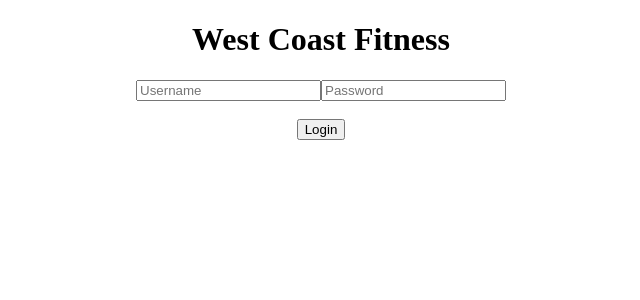
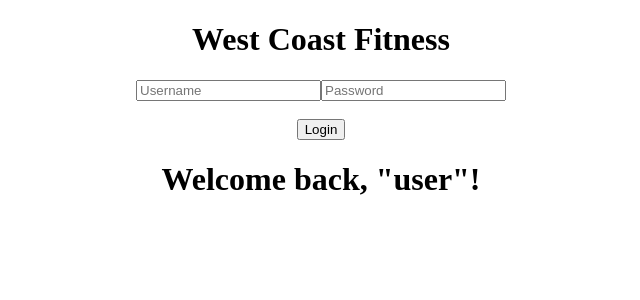
Before and after one commit to jazminsol/westcoastFitness, a React (Create React App) app in the folder my/: page / in a window 1280 px wide. Shown: the top 300 px of the page, without its empty margins (319-959 px from the left). Built offline with nearby package versions, Linux system fonts and the light colour scheme.

Commit message:
installed react-router-dom, created the workoutcontainer component, imported it into App

```diff
--- a/my/package.json
+++ b/my/package.json
@@ -8,6 +8,7 @@
     "@testing-library/user-event": "^12.8.3",
     "react": "^17.0.2",
     "react-dom": "^17.0.2",
+    "react-router-dom": "^5.2.0",
     "react-scripts": "4.0.3",
     "web-vitals": "^1.1.2"
   },
--- a/my/src/App.js
+++ b/my/src/App.js
@@ -1,10 +1,12 @@
 import './App.css';
 import LoginForm from "./LoginForm"
+import WorkoutContainer from "./WorkoutContainer"
 
 function App() {
   return (
     <div className="App">
       <LoginForm />
+      <WorkoutContainer />
     </div>
   );
 }
--- /dev/null
+++ b/my/src/WorkoutContainer.js
@@ -0,0 +1,9 @@
+import React from 'react'
+
+export default function WorkoutContainer() {
+    return (
+        <div>
+            <h1>Welcome back, "user"!</h1>
+        </div>
+    )
+}
```
Also changed, not shown: 2 other files (tests, documents, lock files or other folders).
